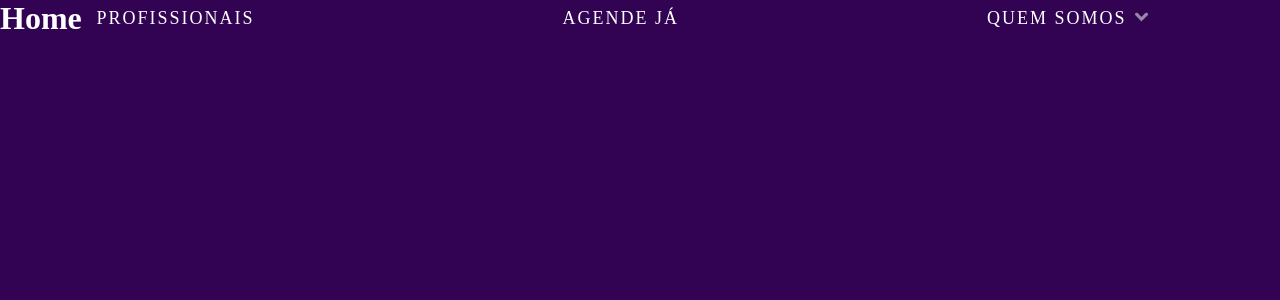
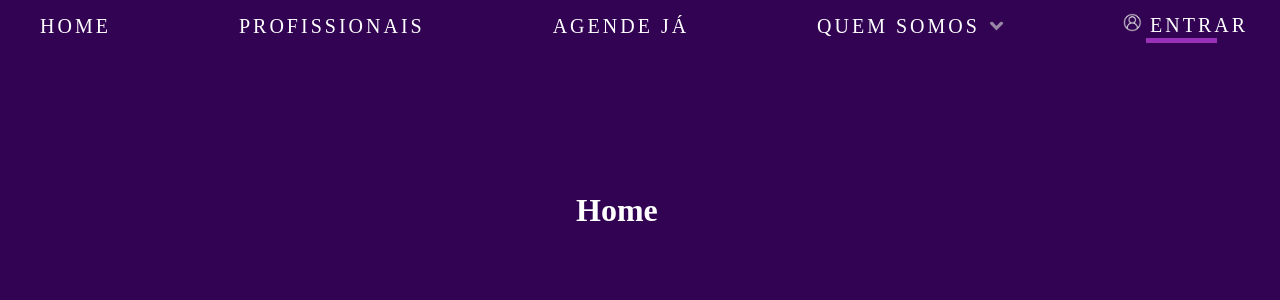
Before and after one commit to the-marielis/Rabiscadoo-react, a React (Vite) app: page / in a window 1280 px wide. Shown: the top 300 px of the page. Built offline with nearby package versions, Linux system fonts and the light colour scheme; a web font is replaced by a local one.

Commit message:
ajustes nas rotas entre páginas e redirecionamento utilizando o navigate

```diff
--- a/src/cadastro.css
+++ b/src/cadastro.css
@@ -47,52 +47,7 @@
 	padding: 0px;
 	box-sizing: border-box;
 }
-/*---------------------------------------------------------------------------------------------------------------------------------------------------------------------------------*/
-
-/* Estilos básicos para o menu */
-nav {
-  display: flex;
-  padding: 0px;
-  position: fixed;
-  top: 0;
-}
-
-nav a {
-color: var(--cor2);
-text-decoration: none;
-font-family: var(--fonte-cabeçalho);
-font-size: 18px;
-letter-spacing: 2px;
-margin: 5px 90px 0px 90px;
-transition: all 0.3s ease; /* Transição para efeitos hover */
-}
-
-nav a:hover {
-color: var(--cor1) /* Cor do texto ao passar o mouse */
-}
-
-#entrar {
-  justify-content: center;
-  align-items: center;
-  margin-top: 0.2%;
-}
-
-#entrar::after {
-  content: '';
-  display: block;
-  width: 60%;
-  height: 0.3rem; /* Altura do risquinho */
-  background-color: var(--cor7); /* Cor do risquinho */
-  margin-top: 1%;
-  margin-left: auto;
-  margin-right: auto;
-  transition: 2s;
-}
-
-#entrar:hover::after {
-  width: 100%; /* Mantém o efeito ao passar o mouse */
-}
-/*---------------------------------------------------------------------------------------------------------------------------------------------------------------------------------*/
+/*---------------------------------------------------------------------*/
 body {
   font-family: var(--fonte-padrao);
 	background-color: var(--cor0);
--- a/src/main.css
+++ b/src/main.css
@@ -82,6 +82,7 @@ nav a {
 nav a:hover {
 color: var(--cor1);
 text-decoration: none;
+border: none;
 }
 
 #entrar {
@@ -452,3 +453,21 @@ input[type="checkbox"]:focus {
   width: 100%;
   height: 100%;
 }
+
+/*---------------------------------------------------------------------------------------*/
+/*ErrorPage*/
+.ErrorPage {
+  padding: 30%;
+}
+
+.ErrorPage p {
+  font-size: 50px;
+  font-family: var(--fonte-destaque);
+  letter-spacing: 5px;
+}
+
+/*-------------------------------------------------------------------------------------------*/
+h1 {
+  margin-left:45%;
+  margin-top:15%;
+}
--- a/src/pages/Login.jsx
+++ b/src/pages/Login.jsx
@@ -1,7 +1,6 @@
 import React, { useState } from "react";
 import "../main.css";
 import axios from '../axiosConfig';
-import Nav from "../components/Nav";
 import { Link } from "react-router-dom";
 import { useNavigate } from "react-router-dom";
 
@@ -49,8 +48,6 @@ const Login = () => {
 
   return (
     <div className="container-login100" style={{ backgroundImage: "url('./public/images/BACKGROUND_LOGIN.png')" }}>
-      <Nav />
-
       <div className="wrap-login100 p-l-110 p-r-110 p-t-62 p-b-33">
         <form className="login100-form validate-form flex-sb flex-w">
           <span className="login100-form-title p-b-53">Faça seu login</span>
```
Also changed, not shown: src/App.css (deleted, +0 -42 lines).
